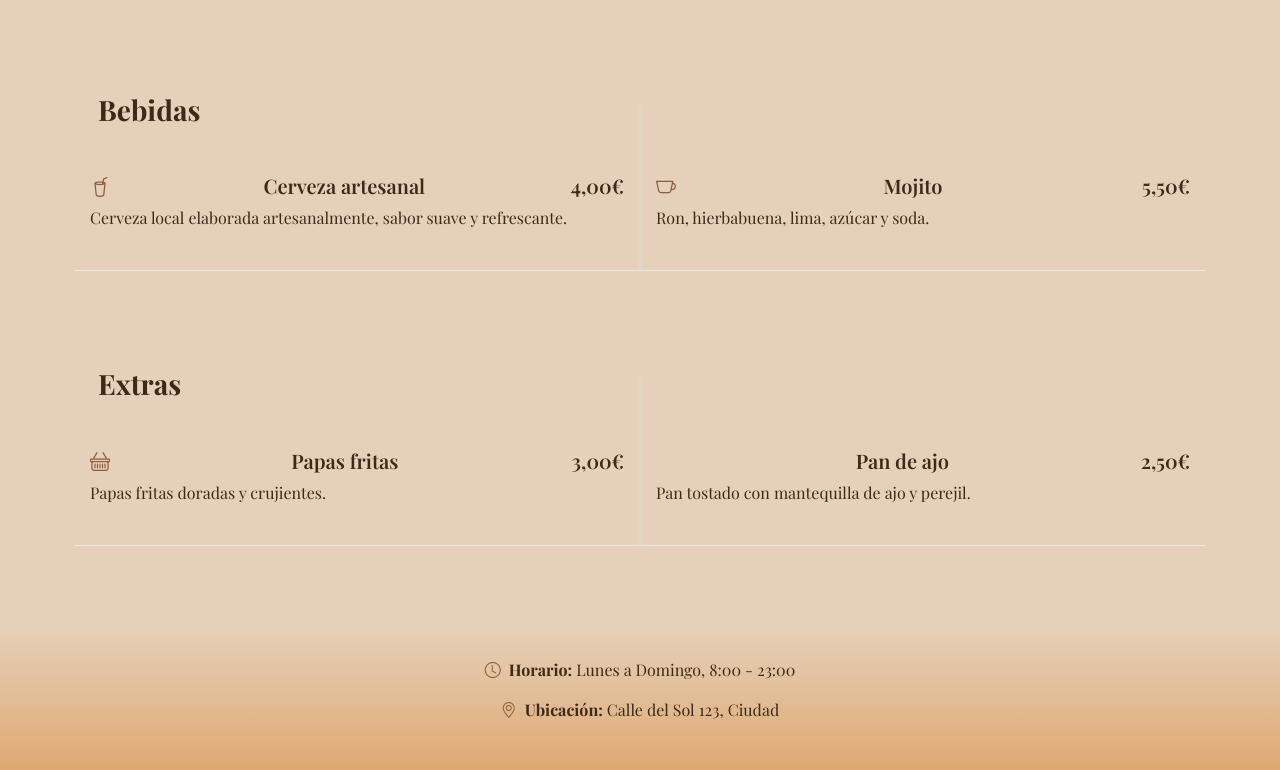
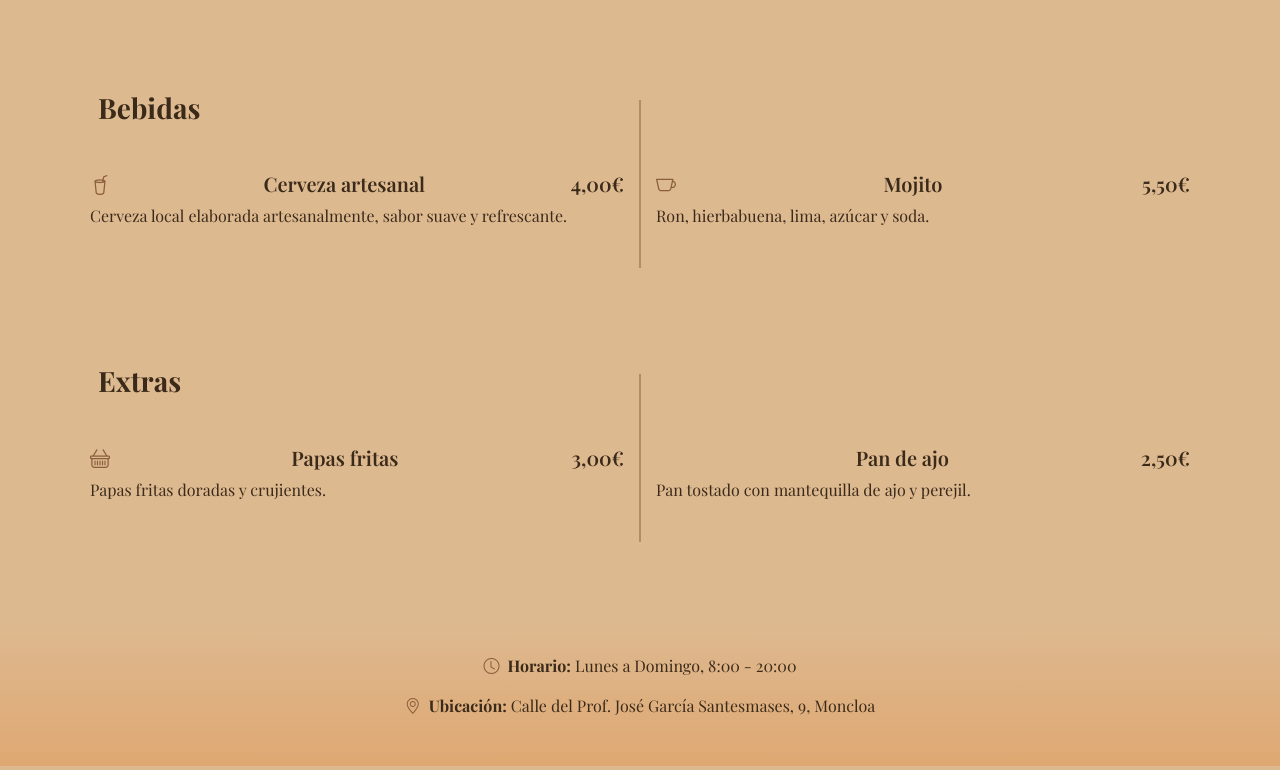
Before and after one commit to Melendo/Salnaya, a plain HTML site: page index.html in a window 1280 px wide. Shown: the part 746-1516 px from the top of the page. Drawn offline with nearby package versions, Linux system fonts and the light colour scheme.

Commit message:
Cambiada ubicacion y colores

```diff
--- a/index.html
+++ b/index.html
@@ -13,12 +13,12 @@
   <style>
     body {
       font-family: "Playfair Display", serif;
-      background-color: #e5d1ba; /* Marrón claro suave */
+      background-color: #ddb990; /* Marrón claro suave */
       color: #3b2a1a;
 
     }
     header {
-      background: linear-gradient(180deg, #dfa872, #e5d1ba 80%);
+      background: linear-gradient(180deg, #dfa872, #ddb990 80%);
       color: #3b2a1a;
       padding: 3rem 1rem;
       text-align: center;
@@ -32,7 +32,6 @@
       padding: 3rem 1rem;
     }
     .menu-item {
-      border-bottom: 1px solid #eaeaea;
       padding: 1.5rem 1rem;
     }
     .menu-item h5 {
@@ -56,7 +55,7 @@
       bottom: 0;
       left: 50%;
       width: 1px;
-      background: #ddd;
+      background: #8B5E3C;
       transform: translateX(-50%);
     }
     @media (max-width: 767px) {
@@ -65,7 +64,7 @@
       }
     }
     footer {
-      background: linear-gradient(180deg, #e5d1ba, #dfa872);
+      background: linear-gradient(180deg, #ddb990, #dfa872);
       color: #3b2a1a;
       text-align: center;
       padding: 2rem 1rem;
@@ -90,9 +89,7 @@
       background: linear-gradient(180deg, #2c2c2c, #3b2a1a);
       color: #f1f1f1;
     }
-    body.dark-mode .menu-item {
-      border-bottom: 1px solid #555;
-    }
+
     body.dark-mode .menu-item i,
     body.dark-mode footer i {
       color: #d6a874;
@@ -200,8 +197,8 @@
 
   <!-- Footer -->
   <footer>
-    <p><i class="bi bi-clock"></i><strong>Horario:</strong> Lunes a Domingo, 8:00 - 23:00</p>
-    <p><i class="bi bi-geo-alt"></i><strong>Ubicación:</strong> Calle del Sol 123, Ciudad</p>
+    <p><i class="bi bi-clock"></i><strong>Horario:</strong> Lunes a Domingo, 8:00 - 20:00</p>
+    <p><i class="bi bi-geo-alt"></i><strong>Ubicación:</strong> Calle del Prof. José García Santesmases, 9, Moncloa</p>
   </footer>
 
   <!-- Bootstrap 5 JS -->
```
